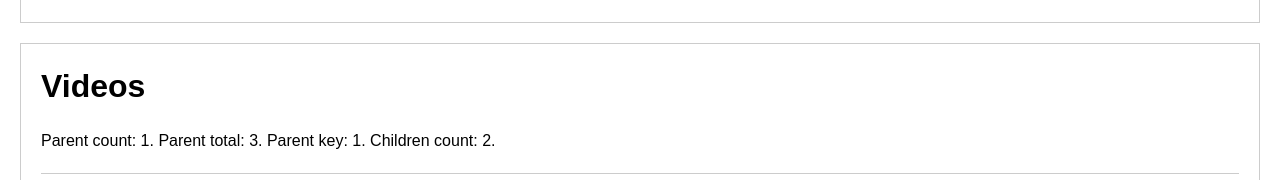
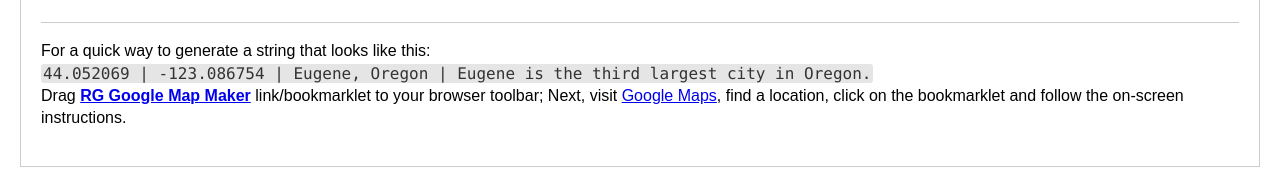
Before and after one commit to registerguard/delim, a plain HTML site: page index.html in a window 1280 px wide. Shown: the part 2416-2596 px from the top of the page. Drawn offline with Linux system fonts and the light colour scheme.

Commit message:
Updated demo page ...
... with bookmarklet/code styles.

```diff
--- a/index.html
+++ b/index.html
@@ -50,6 +50,24 @@
 				border: 0;
 				-ms-interpolation-mode: bicubic;
 				margin-bottom: 5px;
+			}
+
+			code {
+				font: 1em Consolas, Menlo, Monaco, "Lucida Console", "Liberation Mono", "DejaVu Sans Mono", "Bitstream Vera Sans Mono", "Courier New", monospace, serif;
+				color: #333;
+				background: rgba(0, 0, 0, .1);
+				padding: 0 2px;
+				-webkit-border-radius: 3px;
+				   -moz-border-radius: 3px;
+						border-radius: 3px;
+				white-space: pre;           /* CSS 2.0     */
+				white-space: pre-wrap;      /* CSS 2.1     */
+				white-space: pre-line;      /* CSS 3.0     */
+				white-space: -pre-wrap;     /* Opera 4-6   */
+				white-space: -o-pre-wrap;   /* Opera 7     */
+				white-space: -moz-pre-wrap; /* Mozilla     */
+				white-space: -hp-pre-wrap;  /* HP Printers */
+				word-wrap: break-word;      /* IE 5+       */
 			}
 
 			#container {
@@ -451,6 +469,16 @@
 
 
 
+			<hr>
+
+			<p>
+				For a quick way to generate a string that looks like this:
+				<br>
+				<code>44.052069 | -123.086754 | Eugene, Oregon | Eugene is the third largest city in Oregon.</code>
+				<br>
+				Drag <b><a href="javascript:(function(){var%20d='|';var%20b=window.gApplication.getMap().getCenter().toString().replace(/[^\d.,-]/g,'').split(',');var%20c=prompt('Title:\nNo%20title?%20Hit%20return%20key.','');var%20a=prompt('Description:\nNo%20description?%20Hit%20return%20key.','');if(c.length>0){c=d+c}if(a.length>0){a=d+a;if(c.length<=0){a=d+a}}prompt('Copy%20to%20your%20clipboard:',b[0]+d+b[1]+c+a)})();">RG Google Map Maker</a></b> link/bookmarklet to your browser toolbar; Next, visit <a href="https://maps.google.com/">Google Maps</a>, find a location, click on the bookmarklet and follow the on-screen instructions.
+			</p>
+
 		</section>
 
 		<hr class="gone">
@@ -592,7 +620,6 @@
 
 <pre>
 %CSPsc=1
-%ROWCOUNT=1
 %mmmu1=&quot;&quot;
 %mmmu2=&quot;&quot;
 %request=&lt;OBJECT REFERENCE&gt;[1@%CSP.Request]
@@ -600,7 +627,7 @@
 %session=&lt;OBJECT REFERENCE&gt;[3@%CSP.Session]
 Timers=0
 currIO=&quot;UTF8&quot;
-gRequestId=116998767
+gRequestId=116998774
 ruleError=&quot;&quot;</pre>
 
 		</section>
```
